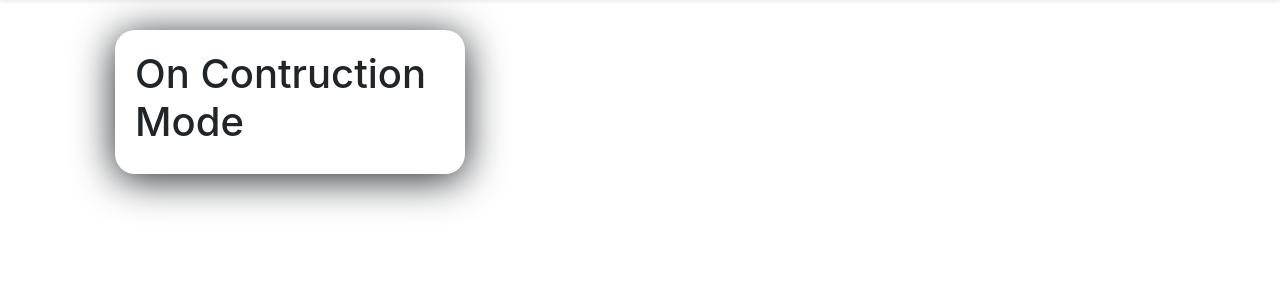
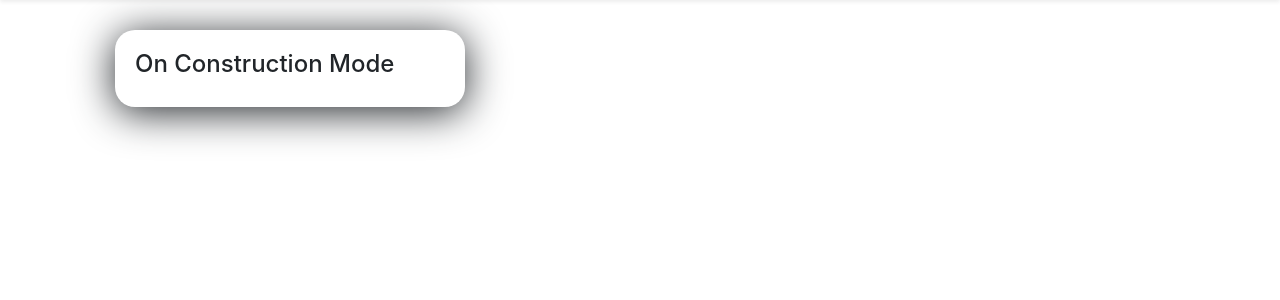
Before and after one commit to mohit-kumar-suthar/TF_project-old-, a Django app: page / in a window 1280 px wide. Shown: the part 128-428 px from the top of the page. Run offline with Django 3.2, Linux system fonts and the light colour scheme; some libraries are stand-ins or nearby versions.

Commit message:
five commit

```diff
--- a/Templates/index.html
+++ b/Templates/index.html
@@ -45,7 +45,7 @@
   <div class="container">
     <div class="row" id="form-row">
       <div class="col-md-4" id="reg-page">
-        <h1>On Contruction Mode</h1>
+        <h4>On Construction Mode</h6>
       </div>
     </div>
   </div>
```
